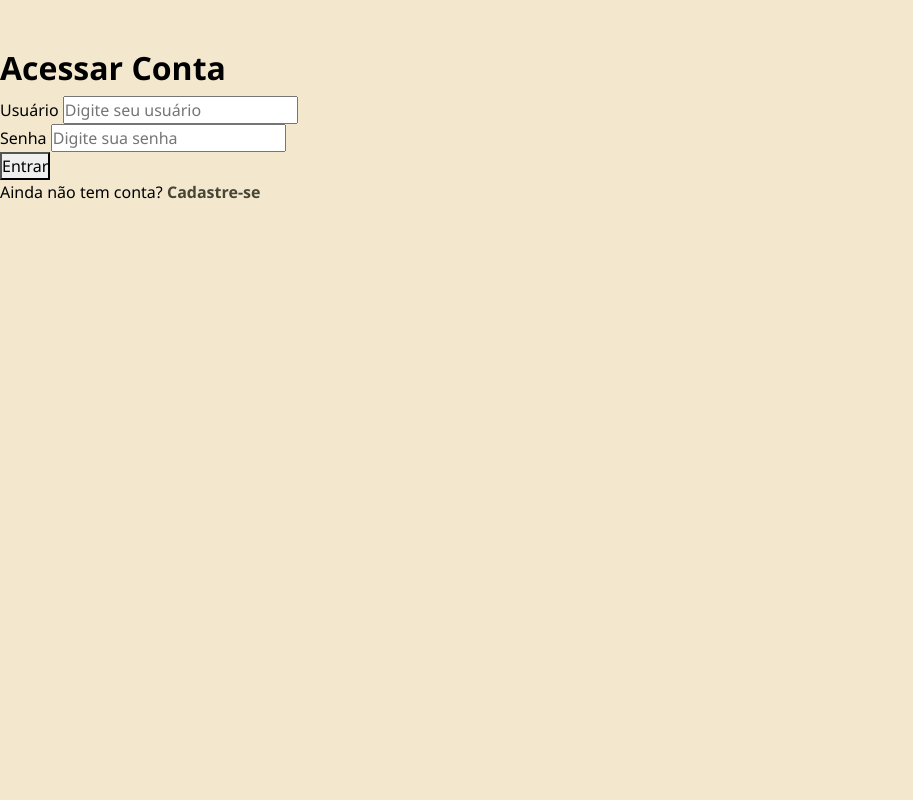
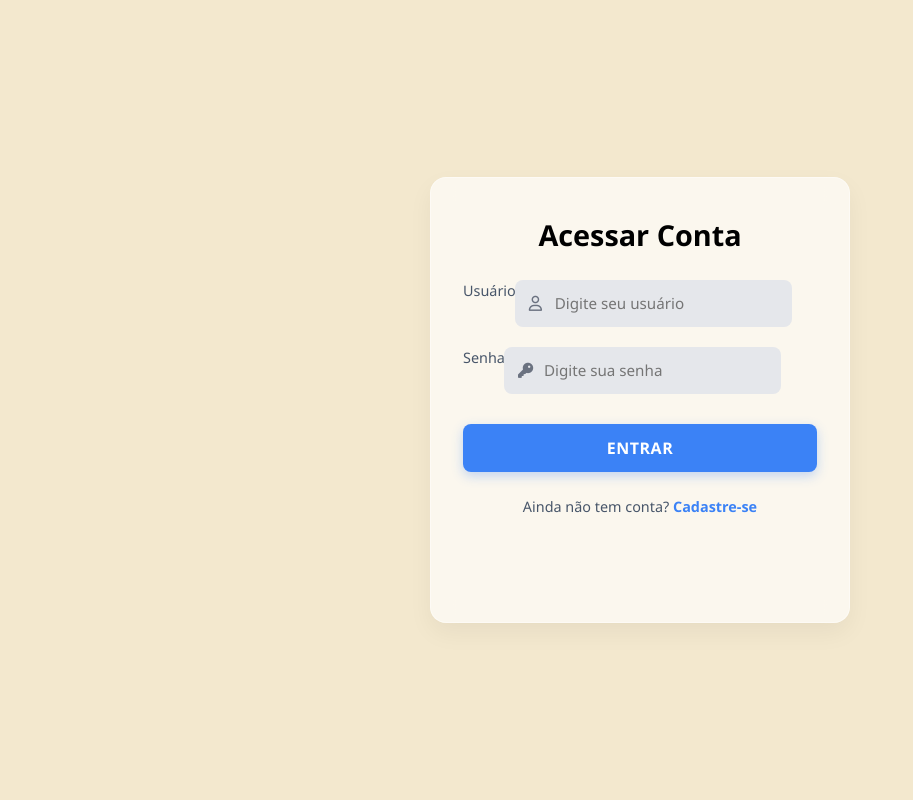
Before and after one commit to HerberthPy/IkariumBot, a Flask app: page /auth/login in a window 1280 px wide. Shown: the whole page, without its empty margins (0-913 px from the left). Run offline with Flask 3, Linux system fonts and the light colour scheme.

Commit message:
Design Login/Cadastro

```diff
--- a/app/auth/static/auth/style.css
+++ b/app/auth/static/auth/style.css
@@ -1,11 +1,114 @@
-.logo-container {
-    border: 0px solid #000;
-    text-align: center;
+/* Container central de login */
+.login-container {
+    flex: 1;
+    display: flex;
+    align-items: center;
+    justify-content: center;
+    padding: 20px;
 }
 
-.login-logo {
-    border: 0px solid #000;
-    max-width: 200px;
+.login-card {
+    background: var(--card-bg);
+    backdrop-filter: blur(12px);
+    -webkit-backdrop-filter: blur(12px);
     width: 100%;
-    height: auto;
+    max-width: 420px;
+    padding: 40px 32px;
+    border-radius: 16px;
+    box-shadow: 0 10px 25px rgba(0, 0, 0, 0.05);
+    text-align: center;
+    border: 1px solid rgba(255, 255, 255, 0.4);
 }
+
+.login-card h2 {
+    color: var(--text-primary);
+    font-size: 1.8rem;
+    font-weight: 600;
+    margin-bottom: 28px;
+}
+
+/* Formulário e entradas */
+.input-group {
+    text-align: left;
+    margin-bottom: 20px;
+}
+
+.input-group label {
+    display: block;
+    font-size: 0.9rem;
+    color: var(--text-secondary);
+    margin-bottom: 6px;
+    font-weight: 500;
+}
+
+.input-wrapper {
+    position: relative;
+    display: flex;
+    align-items: center;
+}
+
+.input-wrapper i {
+    position: absolute;
+    left: 14px;
+    color: var(--input-icon);
+    font-size: 0.95rem;
+}
+
+.input-wrapper input {
+    width: 100%;
+    padding: 12px 14px 12px 40px;
+    border: none;
+    background-color: var(--input-bg);
+    border-radius: 8px;
+    font-size: 0.95rem;
+    color: var(--text-primary);
+    outline: none;
+    transition: background-color 0.2s, box-shadow 0.2s;
+}
+
+.input-wrapper input:focus {
+    background-color: #ffffff;
+    box-shadow: 0 0 0 2px var(--btn-primary);
+}
+
+/* Botão Entrar */
+.btn-entrar {
+    width: 100%;
+    padding: 12px;
+    margin-top: 10px;
+    background-color: var(--btn-primary);
+    color: #ffffff;
+    border: none;
+    border-radius: 8px;
+    font-size: 1rem;
+    font-weight: 700;
+    letter-spacing: 0.5px;
+    cursor: pointer;
+    transition: background-color 0.2s, transform 0.1s;
+    box-shadow: 0 4px 12px rgba(59, 130, 246, 0.3);
+}
+
+.btn-entrar:hover {
+    background-color: var(--btn-hover);
+}
+
+.btn-entrar:active {
+    transform: scale(0.99);
+}
+
+/* Link de cadastro abaixo do botão */
+.signup-text {
+    margin-top: 24px;
+    font-size: 0.9rem;
+    color: var(--text-secondary);
+}
+
+.signup-text a {
+    color: var(--btn-primary);
+    text-decoration: none;
+    font-weight: 600;
+}
+
+.signup-text a:hover {
+    text-decoration: underline;
+}
--- a/app/auth/templates/auth/login.html
+++ b/app/auth/templates/auth/login.html
@@ -7,11 +7,34 @@
 {% endblock %}
 
 {% block content %}
-    <div class="login-container">
+        <main class="login-container">
+            <div class="login-card">
 
-        <!--<div class="logo-container">
-            <img src="{{ url_for('auth.static', filename='auth/images/logoikariumbot.png') }}" alt="Logo Ikarium Bot" class="login-logo">
-        </div>-->
+                <h2>Acessar Conta</h2>
+
+                <form action="{{ url_for('auth.login') }}" method="POST">
+                    <div class="input-group">
+                        <label for="username">Usuário</label>
+                        <div class="input-wrapper">
+                            <i class="fa-regular fa-user"></i>
+                            <input type="text" id="username" name="username" required placeholder="Digite seu usuário">
+                        </div>
+                    </div>
+
+                    <div class="input-group">
+                        <label for="password">Senha</label>
+                        <div class="input-wrapper">
+                            <i class="fa-solid fa-key"></i>
+                            <input type="password" id="password" name="password" required placeholder="Digite sua senha">
+                        </div>
+                    </div>
+
+                    <button type="submit" class="btn-entrar">ENTRAR</button>
+                </form>
+
+                <p class="signup-text">
+                    Ainda não tem conta? <a href="{{ url_for('auth.register') }}">Cadastre-se</a>
+                </p>
 
                 <!-- Mensagens de erro, alerta ou sucesso (ex: "Conta criada com sucesso!") -->
                 <div class="alert-container">
@@ -25,24 +48,8 @@
                         {% endwith %}
                     </div>
                 </div>
-
-        <form action="{{ url_for('auth.login') }}" method="POST">
-            <h2>Acessar Conta</h2>
-            <div class="form-group">
-                <label for="username">Usuário</label>
-                <input type="text" id="username" name="username" required placeholder="Digite seu usuário">
             </div>
-
-            <div class="form-group">
-                <label for="password">Senha</label>
-                <input type="password" id="password" name="password" required placeholder="Digite sua senha">
-            </div>
-
-            <button type="submit">Entrar</button>
-        </form>
-
-        <p>Ainda não tem conta? <a href="{{ url_for('auth.register') }}">Cadastre-se</a></p>
-    </div>
+        </main>
 {% endblock %}
 
-</html>
+{% block extra_js %}{% endblock %}
--- a/app/static/css/base.css
+++ b/app/static/css/base.css
@@ -12,29 +12,14 @@
 
 /* Estilização global do body */
 body {
-    background-color: var(--bg-primary);
+    background-color: var(--bg-color);
     color: var(--text-primary);
     font-family: var(--font-main);
     line-height: 1.5;
     -webkit-font-smoothing: antialiased;
     min-height: 100vh;
-}
-
-/* 4. Tipografia e Links */
-h1, h2, h3, h4, h5, h6 {
-    color: var(--text-primary);
-    font-weight: 600;
-}
-
-a {
-    color: var(--primary-color);
-    text-decoration: none;
-    transition: color 0.2s ease-in-out;
-    font-weight: bold;
-}
-
-a:hover {
-    color: var(--primary-hover);
+    display: flex;
+    flex-direction: column;
 }
 
 /* 5. Estilo Universal para Mensagens Flash (Alertas) */
--- a/app/static/css/variables.css
+++ b/app/static/css/variables.css
@@ -1,11 +1,12 @@
 :root {
     /* Cores Globais */
-    --bg-primary: #F3E8CE;
-    /*--border-color: #334155;*/
+    --bg-color: #F3E8CE;
+    --text-primary: #000000;
+    --text-secondary: #475569;     /* Labels dos campos */
 
-    --primary-color: #474536;
-    --primary-hover: #78693F;
-    --text-primary: #000000;
+    /* Fonts e tipografias */
+    --font-main: 'Segoe UI', Tahoma, Geneva, Verdana, sans-serif;
+    --radius-md: 6px;
 
     /* Alertas */
     --alert-success-bg: #065f46;
@@ -13,7 +14,11 @@
     --alert-danger-bg: #991b1b;
     --alert-danger-text: #fecaca;
 
-    /* Tipografia e Raios de Borda */
-    --font-main: 'Segoe UI', Tahoma, Geneva, Verdana, sans-serif;
-    --radius-md: 6px;
+    /* Formulários */
+    --card-bg: rgba(255, 255, 255, 0.65); /* Card semi-transparente estilo Glassmorphism */
+    --input-icon: #6b7280;        /* Cor dos ícones nos inputs */
+    --input-bg: #e5e7eb;          /* Fundo dos inputs */
+    --btn-primary: #3b82f6;       /* Azul do botão de ação */
+    --btn-hover: #2563eb;         /* Azul hover */
+
 }
--- a/app/templates/base.html
+++ b/app/templates/base.html
@@ -8,6 +8,9 @@
   <!-- Bootstrap 5 CSS via CDN -->
   <link href="https://cdn.jsdelivr.net/npm/bootstrap@5.3.3/dist/css/bootstrap.min.css" rel="stylesheet">
 
+  <!-- Font Awesome para os ícones nos campos -->
+  <link rel="stylesheet" href="https://cdnjs.cloudflare.com/ajax/libs/font-awesome/6.4.0/css/all.min.css">
+
   <!-- Seus arquivos CSS globais (app/static/css/) -->
   <link rel="stylesheet" href="{{ url_for('static', filename='css/base.css') }}">
 
@@ -15,10 +18,11 @@
 </head>
 <body>
 
+
+
   <!-- Conteúdo renderizado pelas páginas filhas -->
-  <main>
     {% block content %}{% endblock %}
-  </main>
+
 
   <!-- Bootstrap 5 JS Bundle -->
   <script src="https://cdn.jsdelivr.net/npm/bootstrap@5.3.3/dist/js/bootstrap.bundle.min.js"></script>
```
Also changed, not shown: app/auth/templates/auth/register.html (+53 -36 lines). Lines whose indentation alone changed are shown as unchanged.
